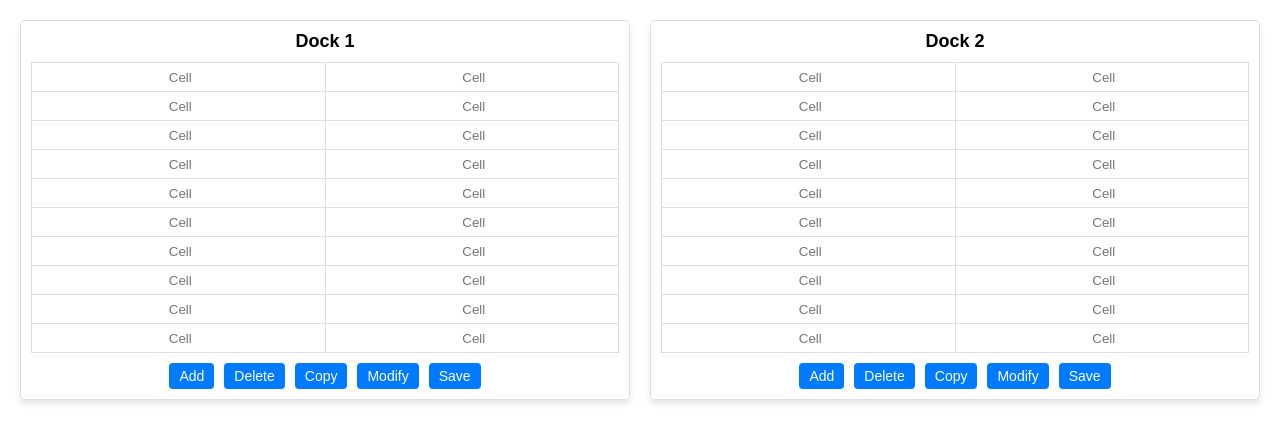
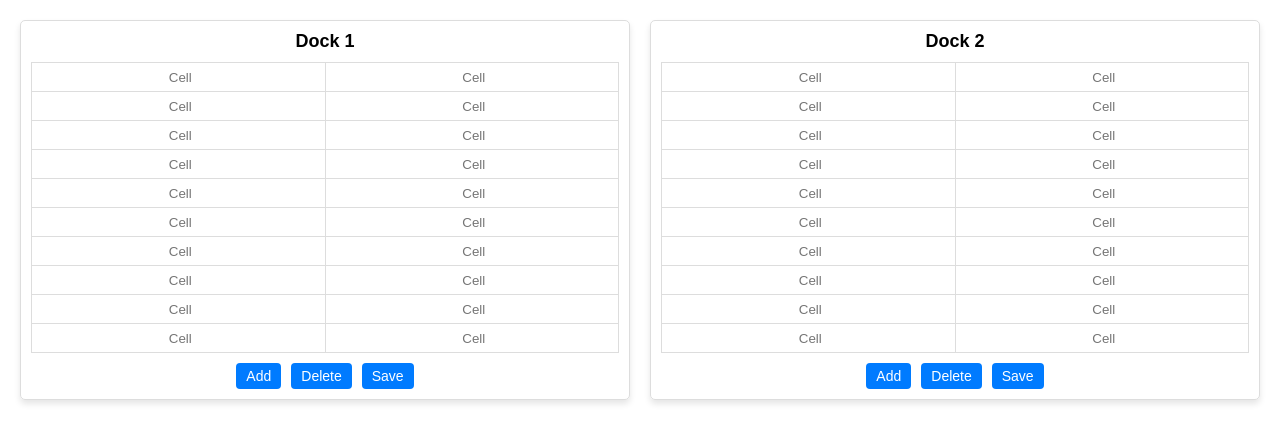
Before and after one commit to ArunCSEng/bit-dock, a plain HTML site: page index.html in a window 1280 px wide. Drawn offline with Linux system fonts and the light colour scheme.

Commit message:
Update index.html

```diff
--- a/index.html
+++ b/index.html
@@ -83,8 +83,6 @@
     <div class="options">
         <button onclick="addCell('spreadsheet1')">Add</button>
         <button onclick="deleteCell('spreadsheet1')">Delete</button>
-        <button onclick="copyCell('spreadsheet1')">Copy</button>
-        <button onclick="modifyCell('spreadsheet1')">Modify</button>
         <button onclick="saveTable('spreadsheet1')">Save</button>
     </div>
 </div>
@@ -106,8 +104,6 @@
     <div class="options">
         <button onclick="addCell('spreadsheet2')">Add</button>
         <button onclick="deleteCell('spreadsheet2')">Delete</button>
-        <button onclick="copyCell('spreadsheet2')">Copy</button>
-        <button onclick="modifyCell('spreadsheet2')">Modify</button>
         <button onclick="saveTable('spreadsheet2')">Save</button>
     </div>
 </div>
@@ -131,24 +127,6 @@
         }
     }
 
-    function copyCell(tableId) {
-        const table = document.getElementById(tableId);
-        if (table.rows.length > 0) {
-            const lastRow = table.rows[table.rows.length - 1];
-            const newRow = table.insertRow();
-            for (let i = 0; i < lastRow.cells.length; i++) {
-                const cell = newRow.insertCell();
-                cell.innerHTML = lastRow.cells[i].innerHTML;
-            }
-        } else {
-            alert('No rows to copy!');
-        }
-    }
-
-    function modifyCell(tableId) {
-        alert('Modify functionality can be customized further based on requirements!');
-    }
-
     function saveTable(tableId) {
         const table = document.getElementById(tableId);
         const data = Array.from(table.rows).map(row => {
```
